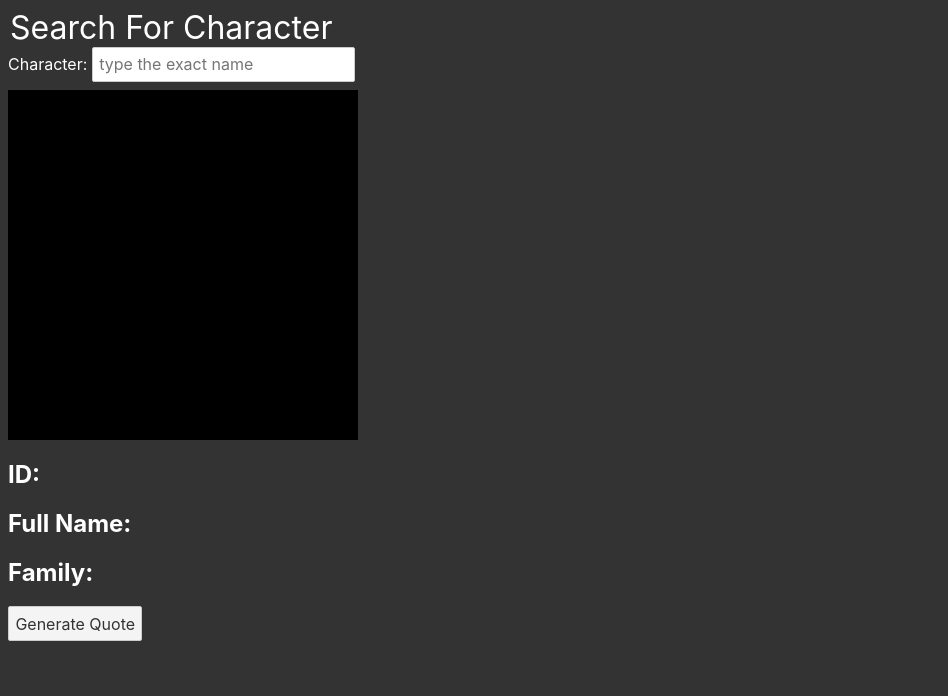
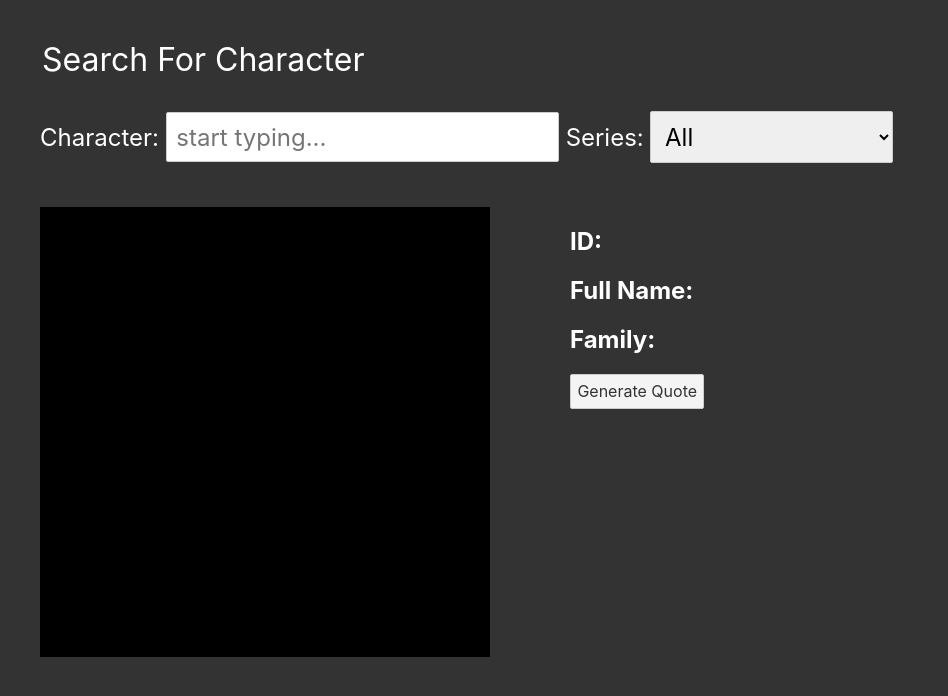
Before and after one commit to edewindt/apisvelte, a Svelte app: page / in a window 1280 px wide. Shown: the top 696 px of the page, without its empty margins (0-948 px from the left). Built offline with nearby package versions, Linux system fonts and the light colour scheme.

Commit message:
restyled, added dropdown

```diff
--- a/src/App.svelte
+++ b/src/App.svelte
@@ -2,23 +2,52 @@
 </script>
 <main>
 	<legend>Search For Character</legend>
+	<div class="char">
 	<label for="character">Character: </label>
-	<input id="character" type="text" placeholder="type the exact name">
+	<input id="character" type="text" placeholder="start typing...">
+	<label for="series">Series: </label>
+	<select name="series" id="series">
+		<option value="all">All</option>
+		<option value="LoR">Lord Of the Rings</option>
+		<option value="GoT">Game Of Thrones</option>
+		<option value="SW">Star Wars</option>
+	</select>
+	</div>
+	<div class="display-wrapper">
 	<div class="iamge">
-
-	</div>
+		</div>
+	<div class="display">
+	<div>
 	<h2>ID:</h2>
 	<h2>Full Name:</h2>
 	<h2>Family:</h2>
 	<button>Generate Quote</button>
+</div>
+</div>
 </main>
 <style>
+	main{
+		margin: 2rem;
+	}
 	legend{
 		font-size: 2rem;
+		margin-bottom: 1rem;
+	}
+	.char{
+		font-size: 1.5rem;
+		margin-top: 2rem;
+		margin-bottom: 2rem;
 	}
 	.iamge{
-		height: 350px;
-		width: 350px;
+		height: 450px;
+		width: 450px;
 		background-color: black;
 	}
+	.display{
+		display:flex;
+		margin-left: 5rem;
+	}
+	.display-wrapper{
+		display:flex;
+	}
 </style>
```
